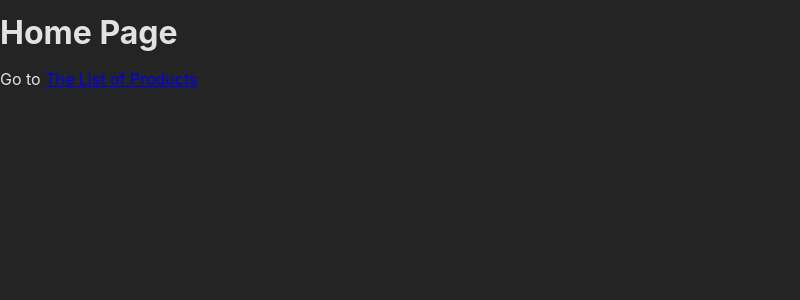
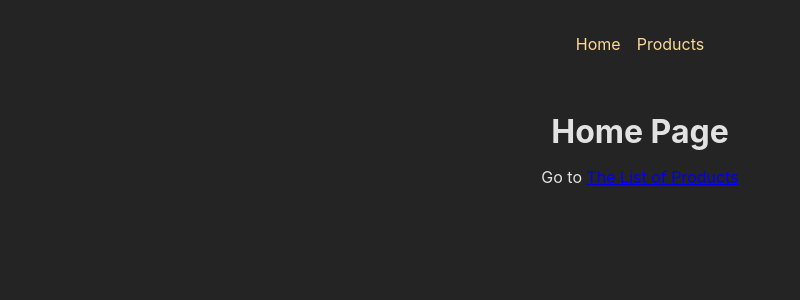
Before and after one commit to HtetO2Ko/react-router, a React (Create React App) app: page / in a window 1280 px wide. Shown: the top 300 px of the page, without its empty margins (0-800 px from the left). Built offline with nearby package versions, Linux system fonts and the light colour scheme.

Commit message:
Layouts & Nested Routes

```diff
--- /dev/null
+++ b/src/components/MainNavigation.js
@@ -0,0 +1,15 @@
+import { Link } from "react-router-dom";
+import classes from './MainNavigation.module.css'
+
+function MainNavigation() {
+  return <header className={classes.header}>
+    <nav>
+      <ul className={classes.list}>
+        <li><Link to="/">Home</Link></li>
+        <li><Link to="/products">Products</Link></li>
+      </ul>
+    </nav>
+  </header>
+}
+
+export default MainNavigation;
--- /dev/null
+++ b/src/components/MainNavigation.module.css
@@ -0,0 +1,23 @@
+.header {
+  max-width: 60rem;
+  margin: auto;
+  padding: 2rem;
+  display: flex;
+  justify-content: center;
+}
+
+.list {
+  display: flex;
+  gap: 1rem;
+}
+
+.list a {
+  text-decoration: none;
+  color: var(--color-primary-400);
+}
+
+.list a:hover,
+.list a.active {
+  color: var(--color-primary-800);
+  text-decoration: underline;
+}
--- /dev/null
+++ b/src/pages/Root.js
@@ -0,0 +1,16 @@
+import { Outlet } from "react-router-dom";
+import MainNavigation from "../components/MainNavigation";
+import classes from './Root.module.css'
+
+function RootLayout() {
+  return (
+    <>
+      <MainNavigation />
+      <main className={classes.content}>
+        <Outlet />
+      </main>
+    </>
+  );
+}
+
+export default RootLayout;
--- /dev/null
+++ b/src/pages/Root.module.css
@@ -0,0 +1,4 @@
+.content {
+  margin: 2rem auto;
+  text-align: center;
+}
```
Also changed, not shown: src/App.js (+10 -2 lines).
